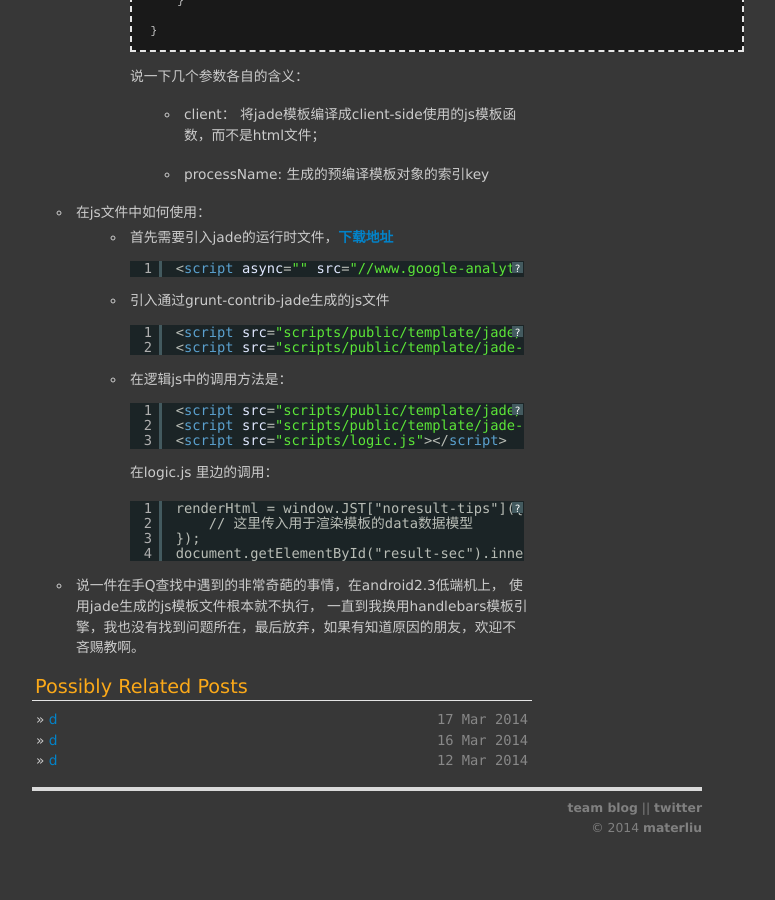
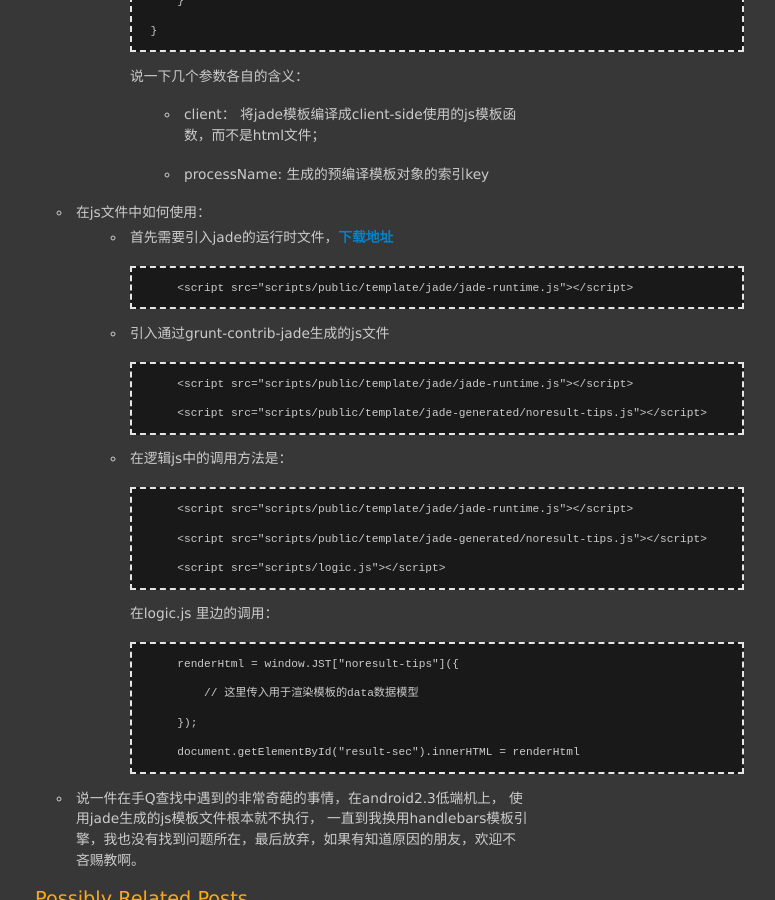
Before and after one commit to materliu/materliu.github.io, a Jekyll site: the page built from all/web/_posts/2014-03-17-在项目中使用预编译jade模板.md, in a window 1280 px wide and 900 px high, scrolled down 1305 px. Shown: the whole window, without its empty margins (273-1048 px from the left). Built offline with Jekyll 4.4.1, drawn with Linux system fonts in a browser that asks for light colours; Markdown is read by kramdown in place of the engine named in the settings; before the commit the page ends 2161 px from its top, so only the background shows below that.

Commit message:
change language markup!

````diff
--- a/all/web/_posts/2014-03-17-在项目中使用预编译jade模板.md
+++ b/all/web/_posts/2014-03-17-在项目中使用预编译jade模板.md
@@ -55,26 +55,32 @@
 
 -  在js文件中如何使用：
     * 首先需要引入jade的运行时文件，[下载地址](/attachments/jade-runtime.js)
-        <pre class="brush: html">
+
+        ```html
             <script src="scripts/public/template/jade/jade-runtime.js"></script>
-        </pre>
+        ```
     * 引入通过grunt-contrib-jade生成的js文件
-        <pre class="brush: html">
+
+        ```html
             <script src="scripts/public/template/jade/jade-runtime.js"></script>
             <script src="scripts/public/template/jade-generated/noresult-tips.js"></script>
-        </pre>
+        ```
+
     * 在逻辑js中的调用方法是：
-        <pre class="brush: html">
+
+        ```html
             <script src="scripts/public/template/jade/jade-runtime.js"></script>
             <script src="scripts/public/template/jade-generated/noresult-tips.js"></script>
             <script src="scripts/logic.js"></script>
-        </pre>
+        ```
+
         在logic.js 里边的调用：
-        <pre class="brush: html">
+
+        ```javascript
             renderHtml = window.JST["noresult-tips"]({
                 // 这里传入用于渲染模板的data数据模型
             });
             document.getElementById("result-sec").innerHTML = renderHtml
-        </pre>
+        ```
 
 -  说一件在手Q查找中遇到的非常奇葩的事情，在android2.3低端机上， 使用jade生成的js模板文件根本就不执行， 一直到我换用handlebars模板引擎，我也没有找到问题所在，最后放弃，如果有知道原因的朋友，欢迎不吝赐教啊。
````
